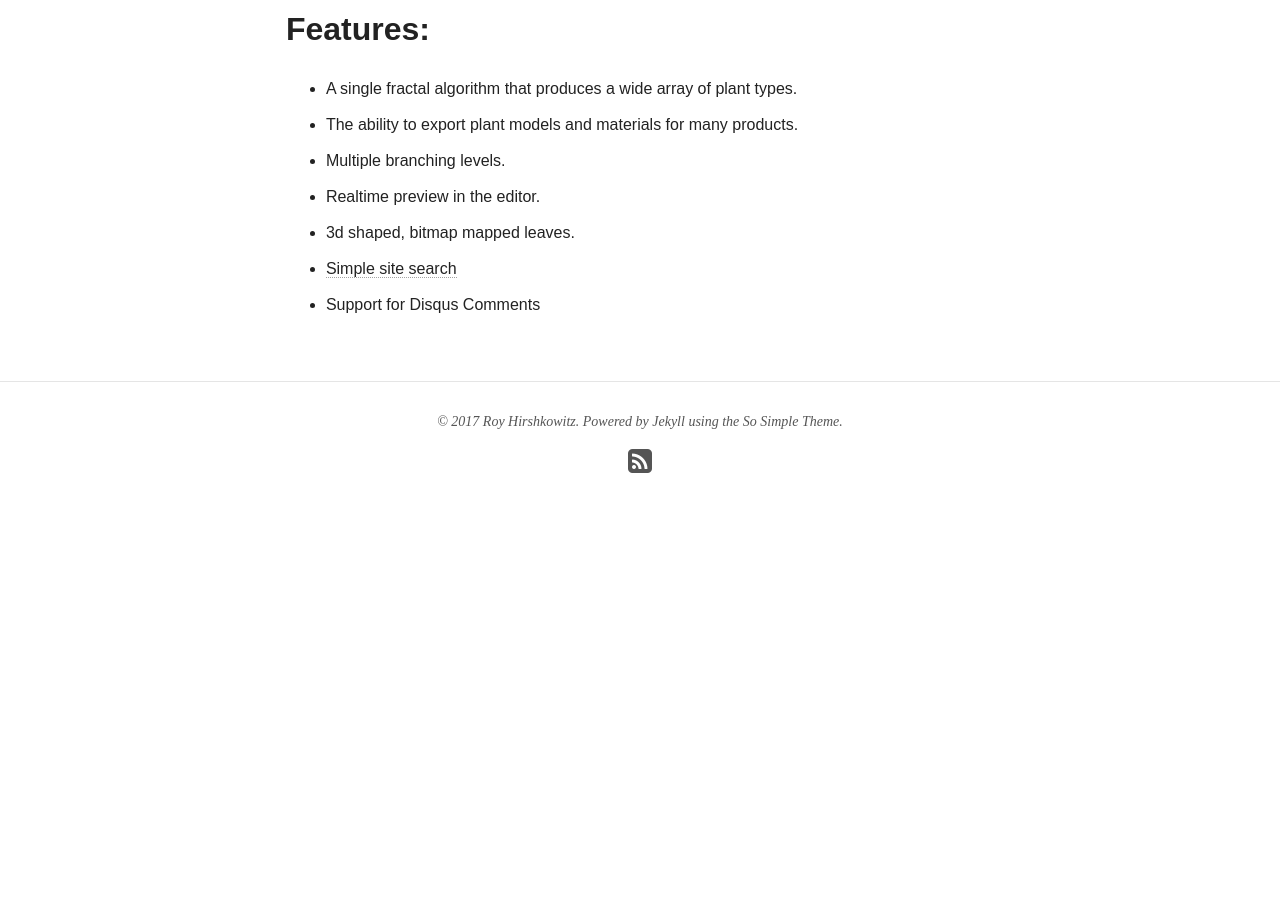
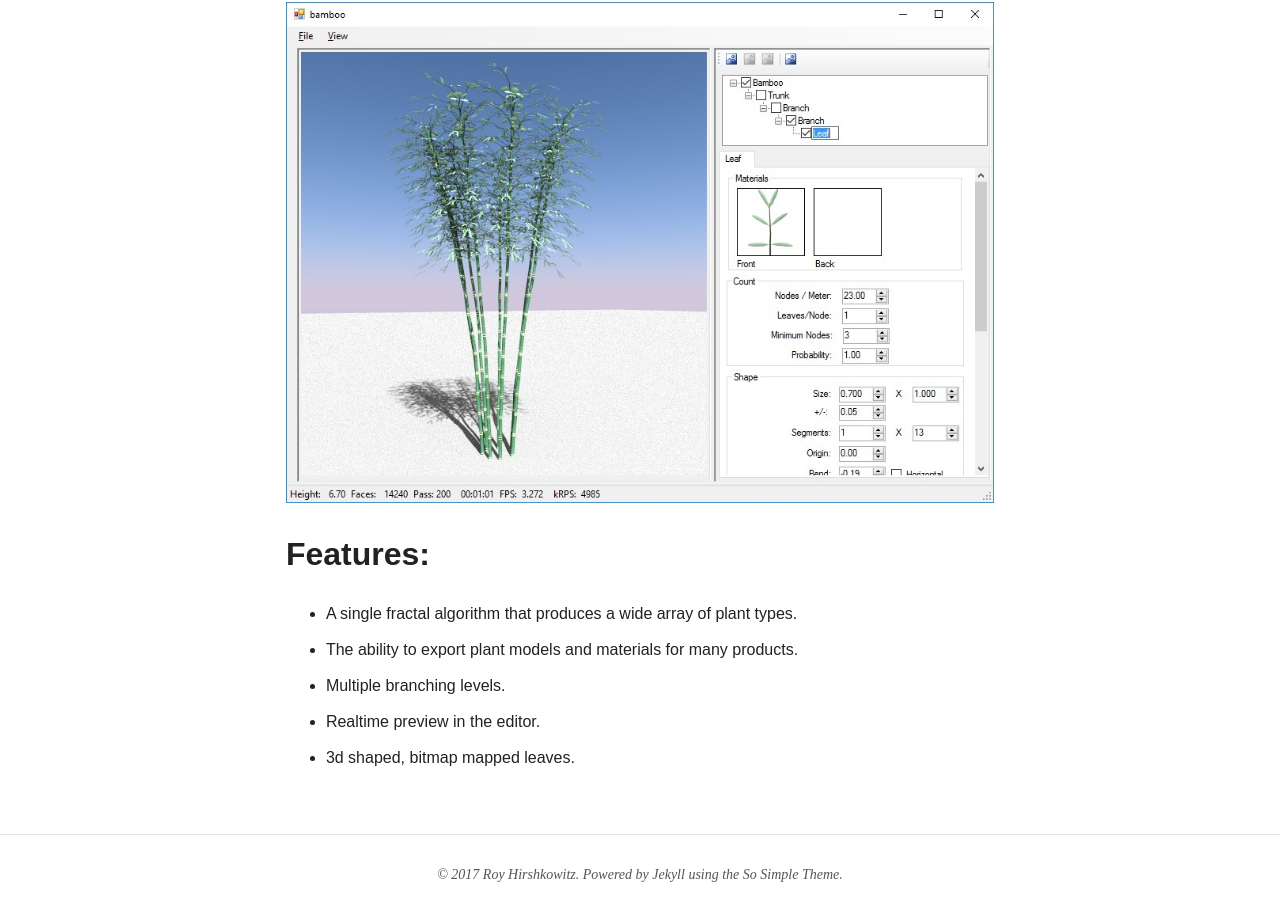
Before and after one commit to mcneel/Plant-editor, a Jekyll site: the page built from docs/overview/index.md, in a window 1280 px wide and 900 px high, scrolled down 776 px. Built offline with Jekyll 4.4.1, drawn with Linux system fonts in a browser that asks for light colours; nearby versions of some CDN libraries; before the commit the page ends 1349 px from its top, so only the background shows below that.

Commit message:
Added new image to overview page

```diff
--- a/docs/overview/index.md
+++ b/docs/overview/index.md
@@ -11,6 +11,8 @@ image:
 
 The AccuRender plant editor is a fractal plant generator that can produce Rhino 3DM file, FBX and OBJ files.
 
+![bamboo]({{site.url}}/images/bamboo.jpg)
+
 ## Features:
 
 * A single fractal algorithm that produces a wide array of plant types.
@@ -18,8 +20,6 @@ The AccuRender plant editor is a fractal plant generator that can produce Rhino
 * Multiple branching levels.
 * Realtime preview in the editor.
 * 3d shaped, bitmap mapped leaves.
-* [Simple site search](https://github.com/christian-fei/Simple-Jekyll-Search)
-* Support for Disqus Comments
 
 
 [^1]: Example: *domain.com/category-name/post-title*
```
Also changed, not shown: docs/images/bamboo.jpg (added).
